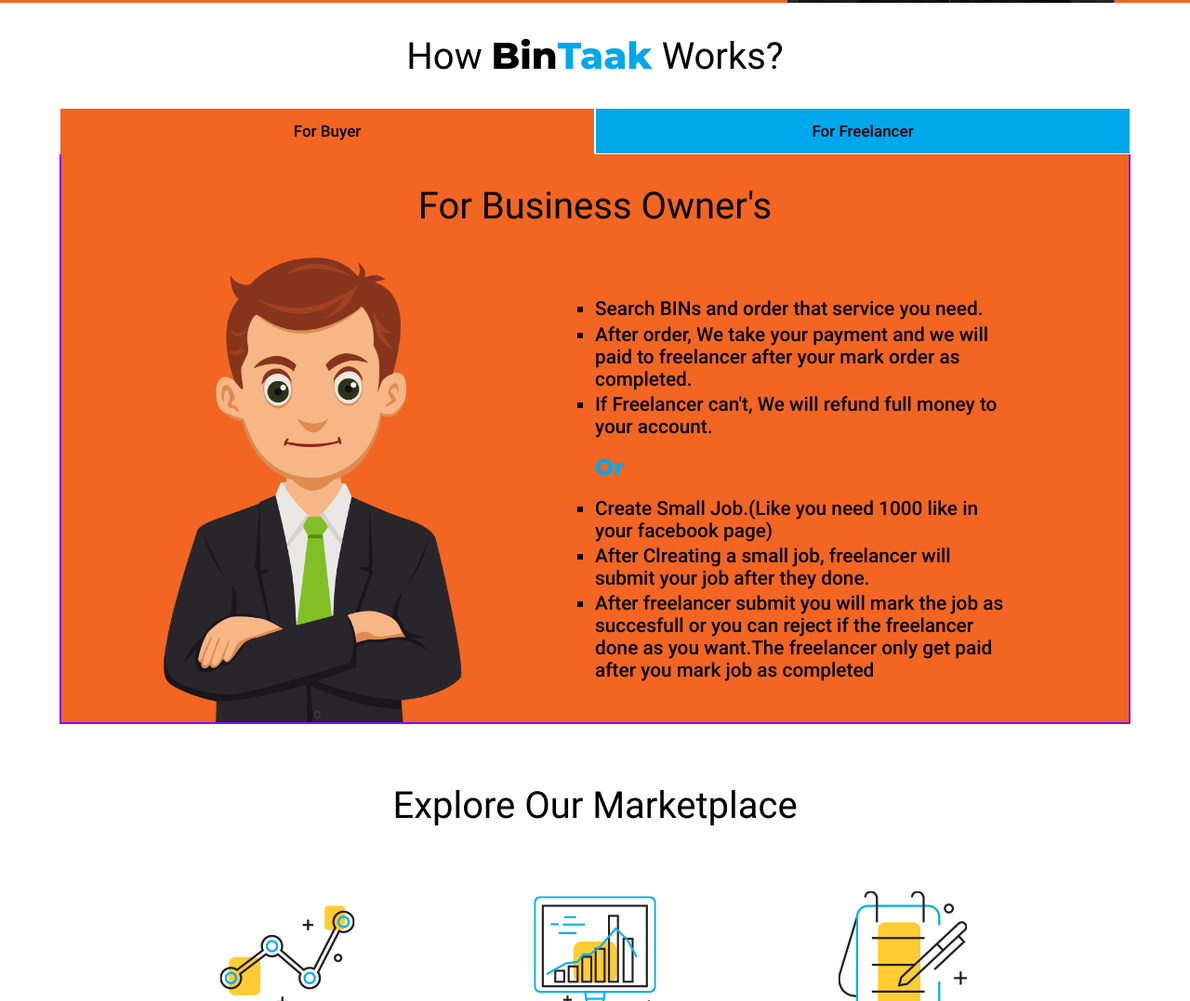
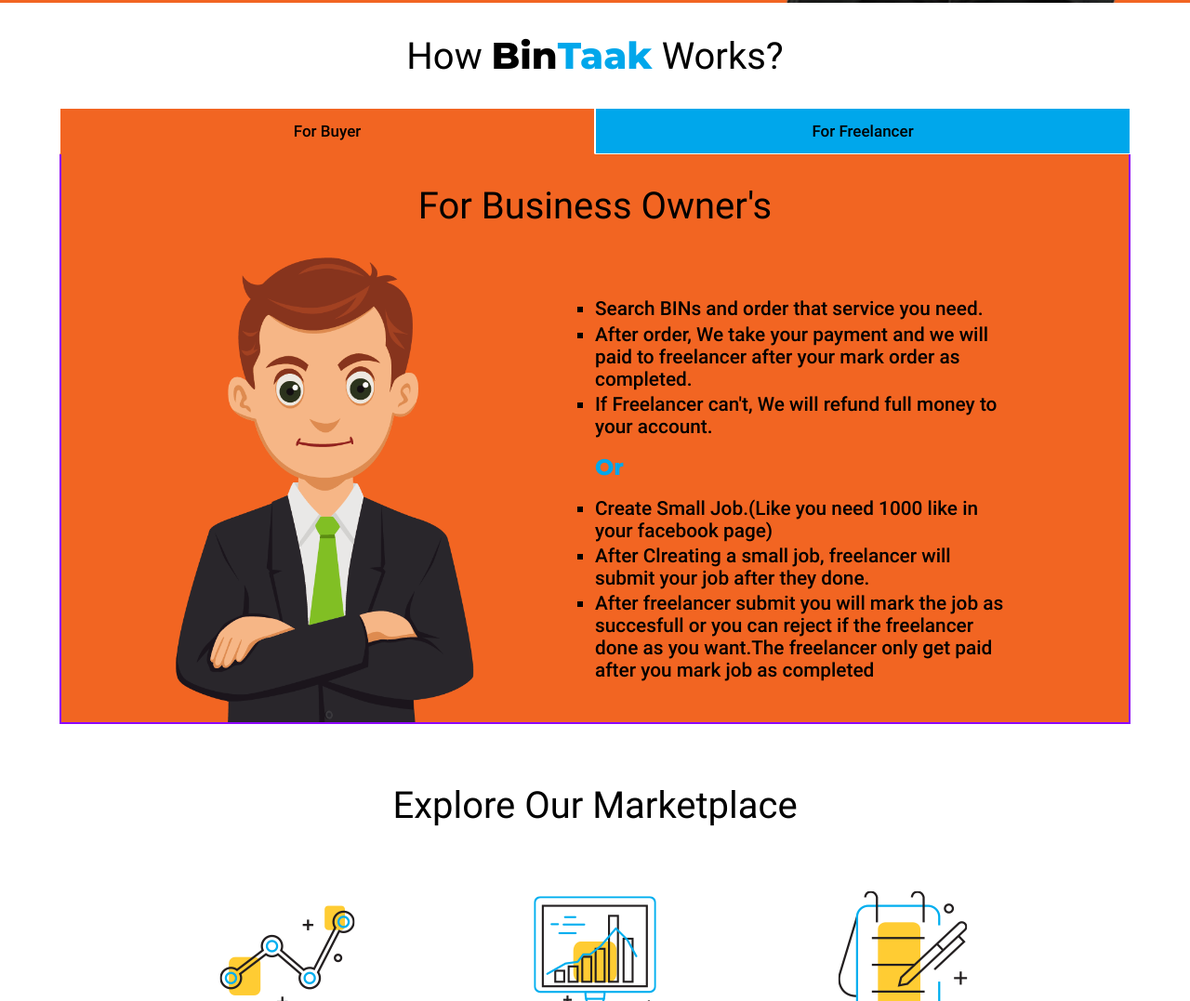
Before and after one commit to HazratAli4510/BinTaak, a plain HTML site: page index.html in a window 1280 px wide. Shown: the part 763-1840 px from the top of the page at 93% size. Drawn offline with Linux system fonts and the light colour scheme.

Commit message:
how workd background solved

```diff
--- a/style.css
+++ b/style.css
@@ -460,6 +460,7 @@ section#howorks .container .Buyers .main-content .left {
     height: 500px;
     background-size: contain;
     background-repeat: no-repeat;
+    background-position: bottom;
 }
 
 section#howorks .container #Buyers .right ul,
@@ -502,6 +503,7 @@ section#howorks .container .freelancer .main-content .left {
         background-image: none;
         height: 0;
     }
+
     section#howorks .container .Buyers .main-content .left {
         background-image: none;
         height: 0;
@@ -510,38 +512,50 @@ section#howorks .container .freelancer .main-content .left {
     section#howorks .container .main-content {
         display: inline-block;
     }
+
     section#howorks .container #Buyers .right ul,
     section#howorks .container #Freelancers .right ul {
-        list-style-type:disc;
+        list-style-type: disc;
         margin-left: 5rem;
         padding-bottom: 1rem;
     }
+
     section#howorks .container #Buyers .right ul li,
-    section#howorks .container #Freelancers .right ul li{
+    section#howorks .container #Freelancers .right ul li {
         font-size: 1rem;
         text-align: justify;
     }
+
     section#howorks .container #Buyers .right h2,
-    section#howorks .container #Freelancers .right h2{
+    section#howorks .container #Freelancers .right h2 {
         text-align: center;
     }
-    @media (max-width: 575.98px){
+
+    @media (max-width: 575.98px) {
+
         section#howorks .container #Buyers .right ul,
         section#howorks .container #Freelancers .right ul {
             margin-left: 1rem;
         }
+
         section#howorks .container #Buyers .right ul li,
-        section#howorks .container #Freelancers .right ul li{
+        section#howorks .container #Freelancers .right ul li {
             font-size: 1.2rem;
             text-align: justify;
         }
-        section#howorks .container .tabcontent h1{
+
+        section#howorks .container .tabcontent h1 {
             font-size: 2rem;
         }
-        section#howorks .container #Buyers .right ul li, section#howorks .container #Freelancers .right ul li{
+
+        section#howorks .container #Buyers .right ul li,
+        section#howorks .container #Freelancers .right ul li {
             width: 100%;
             text-align: justify;
         }
+    }
+    @media (max-width: 1399.98px) {
+
     }
 }
 
```
